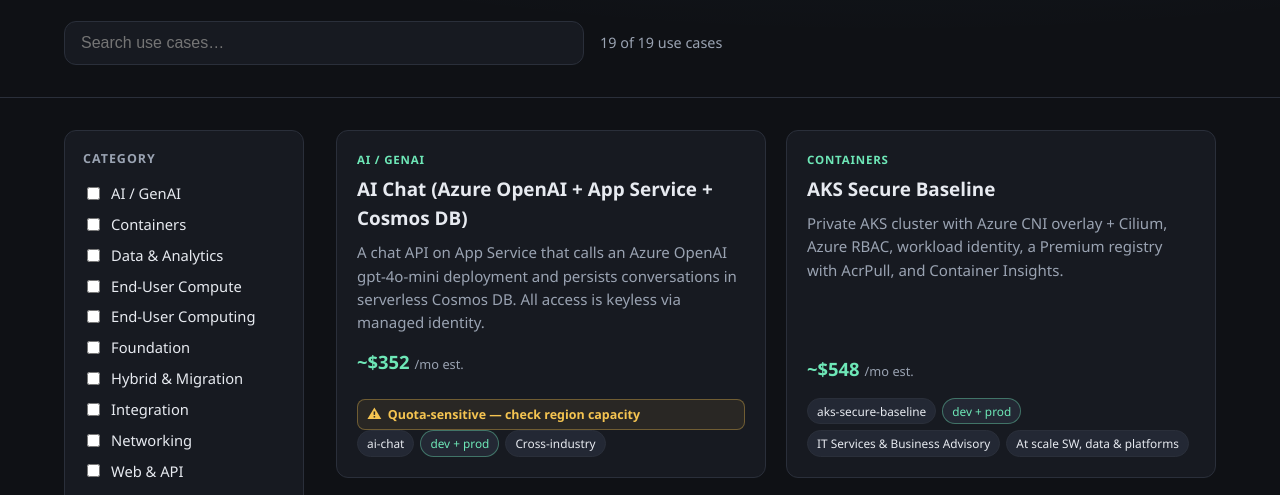
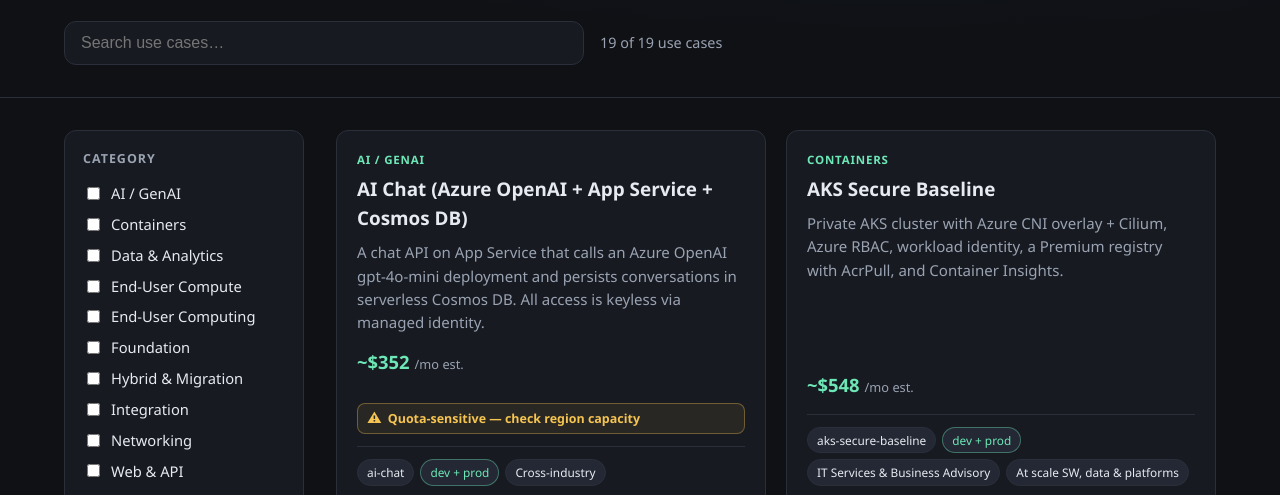
Before and after one commit to mjohnson1979/techlabs-personal, a plain HTML site: page site/index.html in a window 1280 px wide. Shown: the part 272-767 px from the top of the page. Drawn offline with Linux system fonts and the light colour scheme; no server answers.

Commit message:
style(gallery): separate quota note from card tags with a divider

```diff
--- a/site/assets/styles.css
+++ b/site/assets/styles.css
@@ -363,6 +363,8 @@ a:hover {
   flex-wrap: wrap;
   gap: 6px;
   margin-top: auto;
+  padding-top: 12px;
+  border-top: 1px solid var(--border);
 }
 
 .chip {
@@ -1056,7 +1058,7 @@ a:hover {
   display: flex;
   align-items: center;
   gap: 6px;
-  margin: 8px 0 0;
+  margin: 12px 0;
   padding: 5px 9px;
   border: 1px solid rgba(245, 196, 81, 0.35);
   border-radius: 8px;
```
